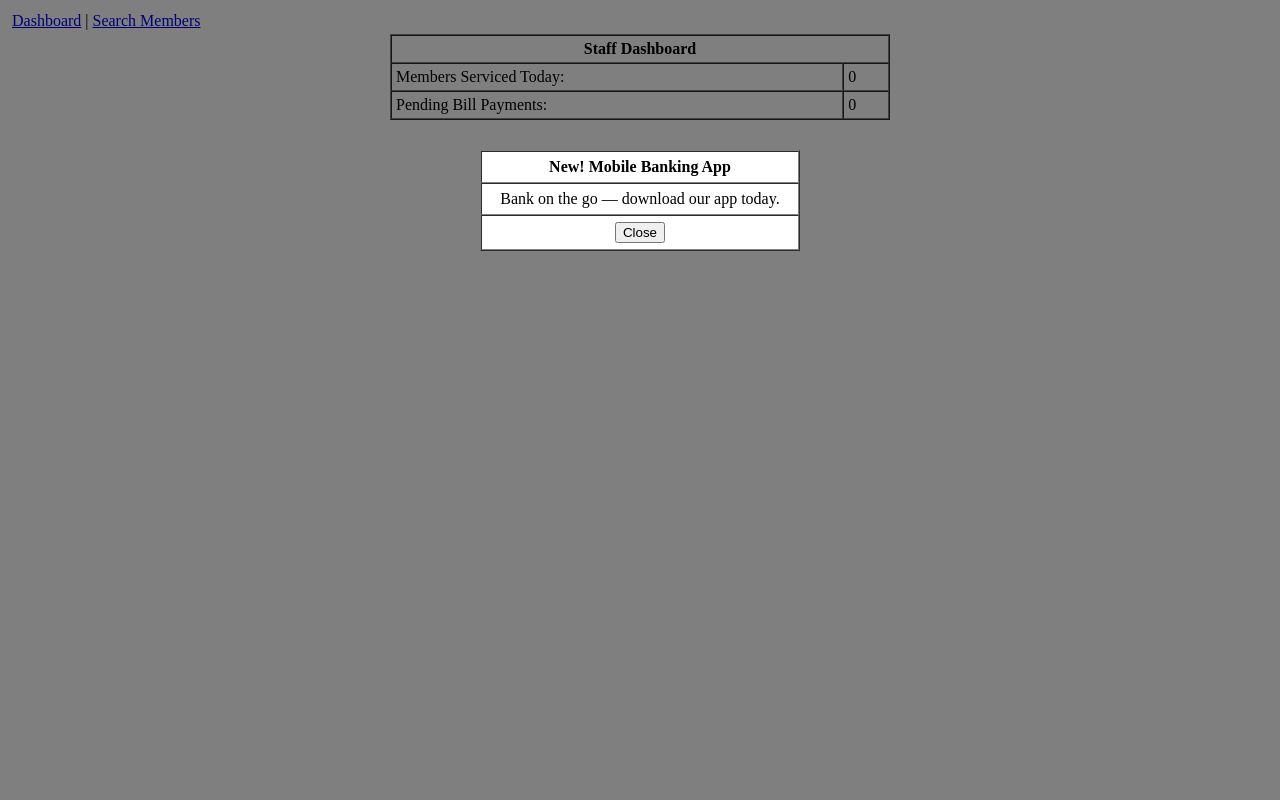
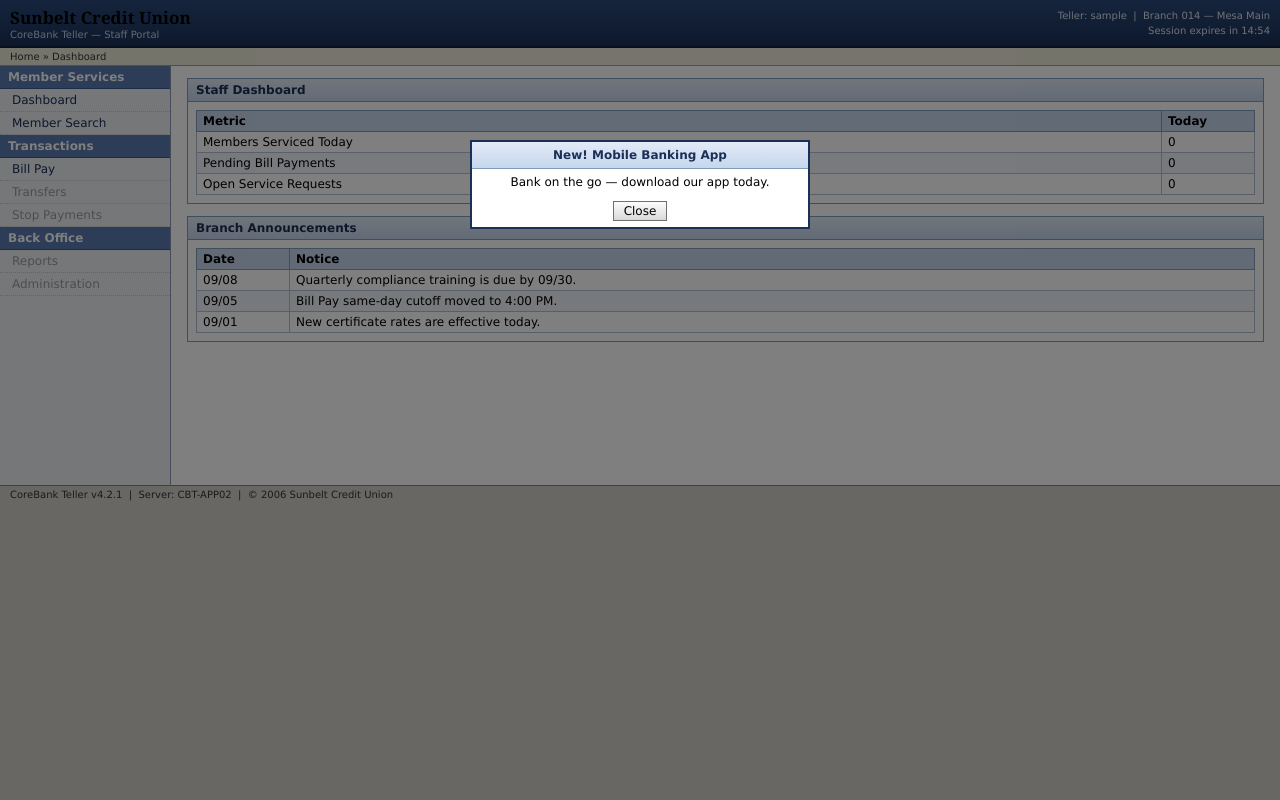
Before and after one commit to PrajwalSathyanarayana/bank-agent-automation, a Flask app: page /dashboard in a window 1280 px wide. Run offline with Flask 3, Linux system fonts and the light colour scheme; the visitor is signed in with stand-in values (Sample User, id 1); parts of the project's set-up code (start-up, migrations or seed data) failed here and were passed over.

Commit message:
feat: restyle mock bank as a legacy teller portal

```diff
--- /dev/null
+++ b/mock_bank/static/css/legacy.css
@@ -0,0 +1,154 @@
+/* CoreBank Teller - legacy stylesheet (circa-2006 look, D026).
+   Styling uses generic class names and element selectors only; no ids
+   or test hooks on interactive elements (D016). */
+
+body {
+  margin: 0;
+  font-family: Verdana, Tahoma, Arial, sans-serif;
+  font-size: 12px;
+  background: #d4d0c8;
+  color: #000;
+}
+
+/* base.html uses an HTML 4.01 Transitional doctype without a system id,
+   which puts browsers in quirks mode (as real legacy apps did). In quirks
+   mode tables don't inherit font size from body, so restate it here. */
+table { font-family: Verdana, Tahoma, Arial, sans-serif; font-size: 12px; }
+
+table.shell { width: 100%; border-collapse: collapse; }
+
+/* Header bar */
+td.hdr {
+  background: linear-gradient(#2b4a7a, #1a3057);
+  color: #fff;
+  padding: 6px 10px;
+  border-bottom: 2px solid #0e1f3d;
+}
+.hdr-title { font-family: Georgia, "Times New Roman", serif; font-size: 17px; font-weight: bold; }
+.hdr-sub { font-size: 10px; color: #c8d4e8; }
+.hdr-info { text-align: right; font-size: 10px; color: #e0e6f0; line-height: 15px; }
+
+/* Breadcrumb bar */
+td.crumb {
+  background: #ece9d8;
+  border-bottom: 1px solid #a0a0a0;
+  padding: 3px 10px;
+  font-size: 10px;
+  color: #333;
+}
+
+/* Left navigation */
+td.nav {
+  width: 170px;
+  background: #eef0f4;
+  border-right: 1px solid #8a9ab5;
+  vertical-align: top;
+  padding: 0;
+}
+.navhead {
+  background: #5a7bb0;
+  color: #fff;
+  font-weight: bold;
+  padding: 4px 8px;
+  border-bottom: 1px solid #3b5a8f;
+}
+.navitem a,
+.navitem span {
+  display: block;
+  padding: 4px 12px;
+  border-bottom: 1px dotted #c0c8d8;
+}
+.navitem a { color: #1a3057; text-decoration: none; }
+.navitem a:hover { background: #dce4f2; text-decoration: underline; }
+.navitem.disabled span { color: #9a9a9a; cursor: default; }
+
+/* Main content + status bar */
+td.main { background: #fff; vertical-align: top; padding: 12px 16px; height: 420px; }
+td.status {
+  background: #d4d0c8;
+  border-top: 1px solid #808080;
+  padding: 3px 10px;
+  font-size: 10px;
+  color: #333;
+}
+
+/* Panels */
+.panel { border: 1px solid #7f9db9; margin-bottom: 12px; }
+.panel-title {
+  background: linear-gradient(#e3ebf7, #c6d6ee);
+  border-bottom: 1px solid #7f9db9;
+  padding: 4px 8px;
+  font-weight: bold;
+  color: #1a3057;
+}
+.panel-body { padding: 8px; }
+
+/* Data grids */
+table.grid { border-collapse: collapse; width: 100%; }
+table.grid th {
+  background: #c6d6ee;
+  border: 1px solid #7f9db9;
+  padding: 3px 6px;
+  text-align: left;
+}
+table.grid td { border: 1px solid #b0c0d8; padding: 3px 6px; }
+table.grid tr.alt td { background: #f0f4fa; }
+
+/* Forms */
+table.form td { padding: 3px 6px; }
+table.form td.lbl { text-align: right; font-weight: bold; color: #333; width: 140px; }
+input[type=text], input[type=password], select {
+  font-family: Verdana, Tahoma, sans-serif;
+  font-size: 12px;
+  border: 1px solid #7f9db9;
+  padding: 2px 3px;
+}
+input[type=submit], input[type=button], input[type=reset] {
+  font-family: Verdana, Tahoma, sans-serif;
+  font-size: 12px;
+  background: linear-gradient(#fdfdfd, #d9d9d9);
+  border: 1px solid #707070;
+  padding: 2px 10px;
+  cursor: pointer;
+}
+input[type=submit]:active, input[type=button]:active, input[type=reset]:active {
+  background: linear-gradient(#d9d9d9, #fdfdfd);
+}
+
+/* Messages */
+.msg-error {
+  color: #b00000;
+  background: #fde8e8;
+  border: 1px solid #e0a0a0;
+  padding: 5px 8px;
+  margin-bottom: 8px;
+  font-weight: bold;
+}
+.msg-ok {
+  color: #1d6b1d;
+  background: #e8f6e8;
+  border: 1px solid #9ccc9c;
+  padding: 5px 8px;
+  margin-bottom: 8px;
+  font-weight: bold;
+}
+.fineprint { margin-top: 8px; font-size: 10px; color: #666; }
+.actions { margin-top: 8px; }
+
+/* Promotional interstitial (D011) - rendered last in <body>, above all content */
+.overlay {
+  position: fixed;
+  top: 0;
+  left: 0;
+  width: 100%;
+  height: 100%;
+  background: rgba(0, 0, 0, 0.5);
+  z-index: 1000;
+}
+table.promo {
+  width: 340px;
+  margin: 140px auto 0;
+  background: #fff;
+  border: 2px solid #1a3057;
+}
+table.promo td { padding: 6px 10px; text-align: center; }
--- /dev/null
+++ b/mock_bank/static/js/legacy.js
@@ -0,0 +1,31 @@
+// CoreBank Teller client script (D026).
+// Display-only except confirmPayment(). The session countdown never
+// redirects, so the deterministic session-timeout trigger (D018) is
+// unaffected.
+
+var SESSION_SECONDS = 15 * 60;
+
+function startSessionTimer() {
+  var el = document.querySelector('.session-timer');
+  if (!el) {
+    return;
+  }
+  var remaining = SESSION_SECONDS;
+  function tick() {
+    var m = Math.floor(remaining / 60);
+    var s = remaining % 60;
+    el.innerHTML = 'Session expires in ' + m + ':' + (s < 10 ? '0' : '') + s;
+    if (remaining > 0) {
+      remaining = remaining - 1;
+    }
+  }
+  tick();
+  setInterval(tick, 1000);
+}
+
+// Native confirm() before the irreversible payment submit.
+function confirmPayment() {
+  return window.confirm('You are about to submit this payment. This action cannot be undone. Continue?');
+}
+
+window.onload = startSessionTimer;
--- /dev/null
+++ b/mock_bank/templates/base.html
@@ -0,0 +1,58 @@
+<!DOCTYPE HTML PUBLIC "-//W3C//DTD HTML 4.01 Transitional//EN">
+<html>
+<head>
+<title>{% block title %}CoreBank Teller{% endblock %} - Sunbelt Credit Union</title>
+<link rel="stylesheet" type="text/css" href="{{ url_for('static', filename='css/legacy.css') }}">
+<script type="text/javascript" src="{{ url_for('static', filename='js/legacy.js') }}"></script>
+</head>
+<body>
+<table class="shell" cellpadding="0" cellspacing="0" border="0">
+  <tr>
+    <td class="hdr" colspan="2">
+      <table width="100%" cellpadding="0" cellspacing="0" border="0">
+        <tr>
+          <td>
+            <div class="hdr-title">Sunbelt Credit Union</div>
+            <div class="hdr-sub">CoreBank Teller &mdash; Staff Portal</div>
+          </td>
+          <td class="hdr-info">
+            {% if session.get('logged_in') %}
+            Teller: {{ session.get('username') }} &nbsp;|&nbsp; Branch 014 &mdash; Mesa Main<br>
+            <span class="session-timer">&nbsp;</span>
+            {% else %}
+            Branch 014 &mdash; Mesa Main
+            {% endif %}
+          </td>
+        </tr>
+      </table>
+    </td>
+  </tr>
+  <tr>
+    <td class="crumb" colspan="2">{% block breadcrumb %}Home{% endblock %}</td>
+  </tr>
+  <tr>
+    {% block nav %}
+    <td class="nav">
+      <div class="navhead">Member Services</div>
+      <div class="navitem"><a href="/dashboard">Dashboard</a></div>
+      <div class="navitem"><a href="/search">Member Search</a></div>
+      <div class="navhead">Transactions</div>
+      <div class="navitem"><a href="/billpay">Bill Pay</a></div>
+      <div class="navitem disabled"><span>Transfers</span></div>
+      <div class="navitem disabled"><span>Stop Payments</span></div>
+      <div class="navhead">Back Office</div>
+      <div class="navitem disabled"><span>Reports</span></div>
+      <div class="navitem disabled"><span>Administration</span></div>
+    </td>
+    {% endblock %}
+    <td class="main" colspan="{% block main_colspan %}1{% endblock %}">
+      {% block content %}{% endblock %}
+    </td>
+  </tr>
+  <tr>
+    <td class="status" colspan="2">CoreBank Teller v4.2.1 &nbsp;|&nbsp; Server: CBT-APP02 &nbsp;|&nbsp; &copy; 2006 Sunbelt Credit Union</td>
+  </tr>
+</table>
+{% block overlay %}{% endblock %}
+</body>
+</html>
--- a/mock_bank/templates/dashboard.html
+++ b/mock_bank/templates/dashboard.html
@@ -1,23 +1,38 @@
-<!DOCTYPE html>
-<html>
-<head><title>Sunbelt Credit Union - Dashboard</title></head>
-<body>
+{% extends "base.html" %}
+{% block title %}Dashboard{% endblock %}
+{% block breadcrumb %}Home &raquo; Dashboard{% endblock %}
+{% block content %}
+<div class="panel">
+  <div class="panel-title">Staff Dashboard</div>
+  <div class="panel-body">
+    <table class="grid" cellpadding="0" cellspacing="0">
+      <tr><th>Metric</th><th width="80">Today</th></tr>
+      <tr><td>Members Serviced Today</td><td>0</td></tr>
+      <tr class="alt"><td>Pending Bill Payments</td><td>0</td></tr>
+      <tr><td>Open Service Requests</td><td>0</td></tr>
+    </table>
+  </div>
+</div>
+<div class="panel">
+  <div class="panel-title">Branch Announcements</div>
+  <div class="panel-body">
+    <table class="grid" cellpadding="0" cellspacing="0">
+      <tr><th width="80">Date</th><th>Notice</th></tr>
+      <tr><td>09/08</td><td>Quarterly compliance training is due by 09/30.</td></tr>
+      <tr class="alt"><td>09/05</td><td>Bill Pay same-day cutoff moved to 4:00 PM.</td></tr>
+      <tr><td>09/01</td><td>New certificate rates are effective today.</td></tr>
+    </table>
+  </div>
+</div>
+{% endblock %}
+{% block overlay %}
 {% if show_popup %}
-<div style="position:fixed;top:0;left:0;width:100%;height:100%;background:rgba(0,0,0,0.5);">
-  <table width="320" bgcolor="#ffffff" align="center" style="margin-top:150px;" cellpadding="6" cellspacing="0" border="1">
-    <tr><td align="center"><b>New! Mobile Banking App</b></td></tr>
-    <tr><td align="center">Bank on the go &mdash; download our app today.</td></tr>
-    <tr><td align="center"><input type="button" value="Close" onclick="this.closest('div').style.display='none';"></td></tr>
+<div class="overlay">
+  <table class="promo" cellpadding="0" cellspacing="0" border="0">
+    <tr><td class="panel-title">New! Mobile Banking App</td></tr>
+    <tr><td>Bank on the go &mdash; download our app today.</td></tr>
+    <tr><td><input type="button" value="Close" onclick="this.closest('div').style.display='none';"></td></tr>
   </table>
 </div>
 {% endif %}
-<table width="100%" cellpadding="4" cellspacing="0" border="0">
-  <tr><td><a href="/dashboard">Dashboard</a> | <a href="/search">Search Members</a></td></tr>
-</table>
-<table width="500" cellpadding="4" cellspacing="0" border="1" align="center">
-  <tr><td colspan="2" align="center"><b>Staff Dashboard</b></td></tr>
-  <tr><td>Members Serviced Today:</td><td>0</td></tr>
-  <tr><td>Pending Bill Payments:</td><td>0</td></tr>
-</table>
-</body>
-</html>
+{% endblock %}
```
Also changed, not shown: mock_bank/templates/billpay.html (+22 -24 lines), mock_bank/templates/billpay_confirm.html (+29 -28 lines), mock_bank/templates/login.html (+22 -21 lines), mock_bank/templates/member_accounts.html (+18 -17 lines), mock_bank/templates/member_detail.html (+23 -22 lines), mock_bank/templates/member_edit.html (+27 -26 lines), mock_bank/templates/not_found.html (+13 -13 lines), mock_bank/templates/search.html (+16 -20 lines), mock_bank/templates/session_timeout.html (+18 -14 lines).
